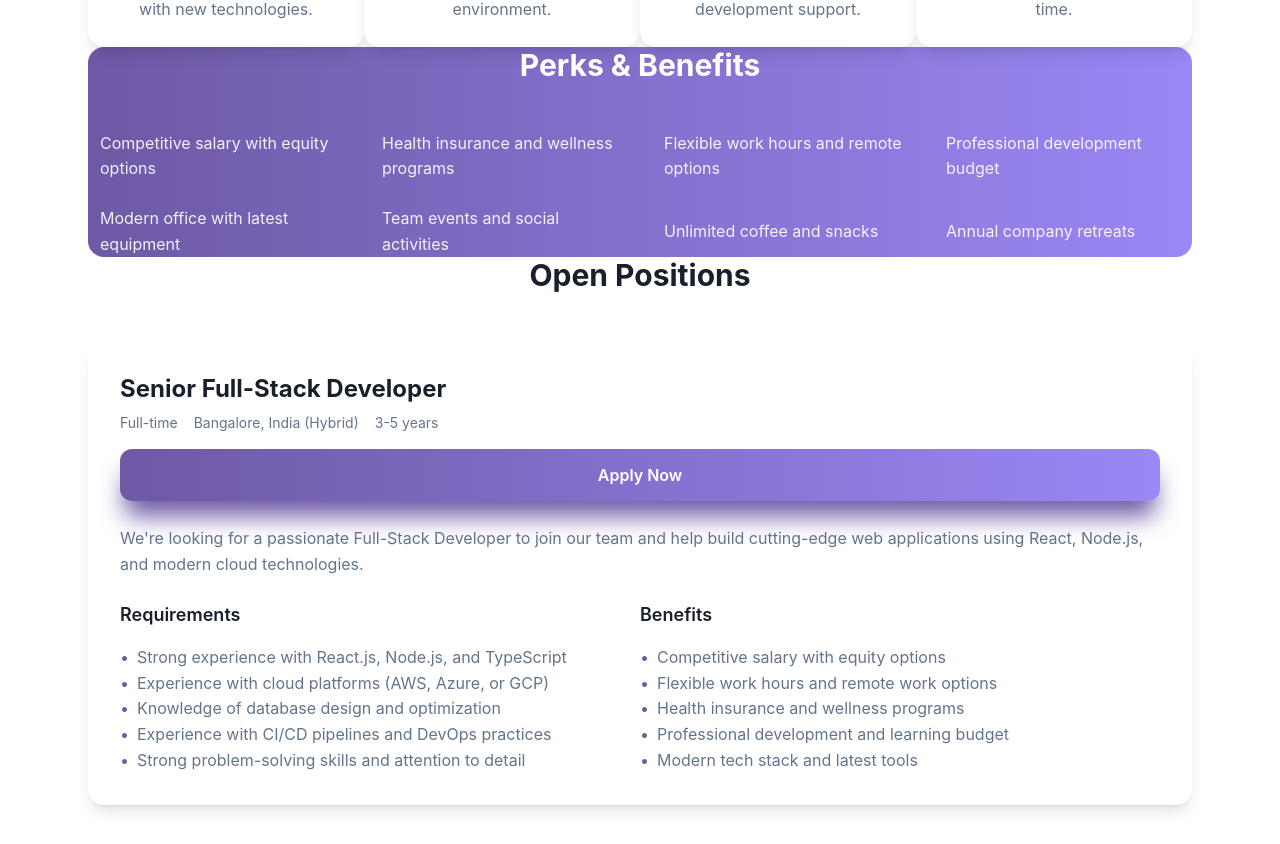
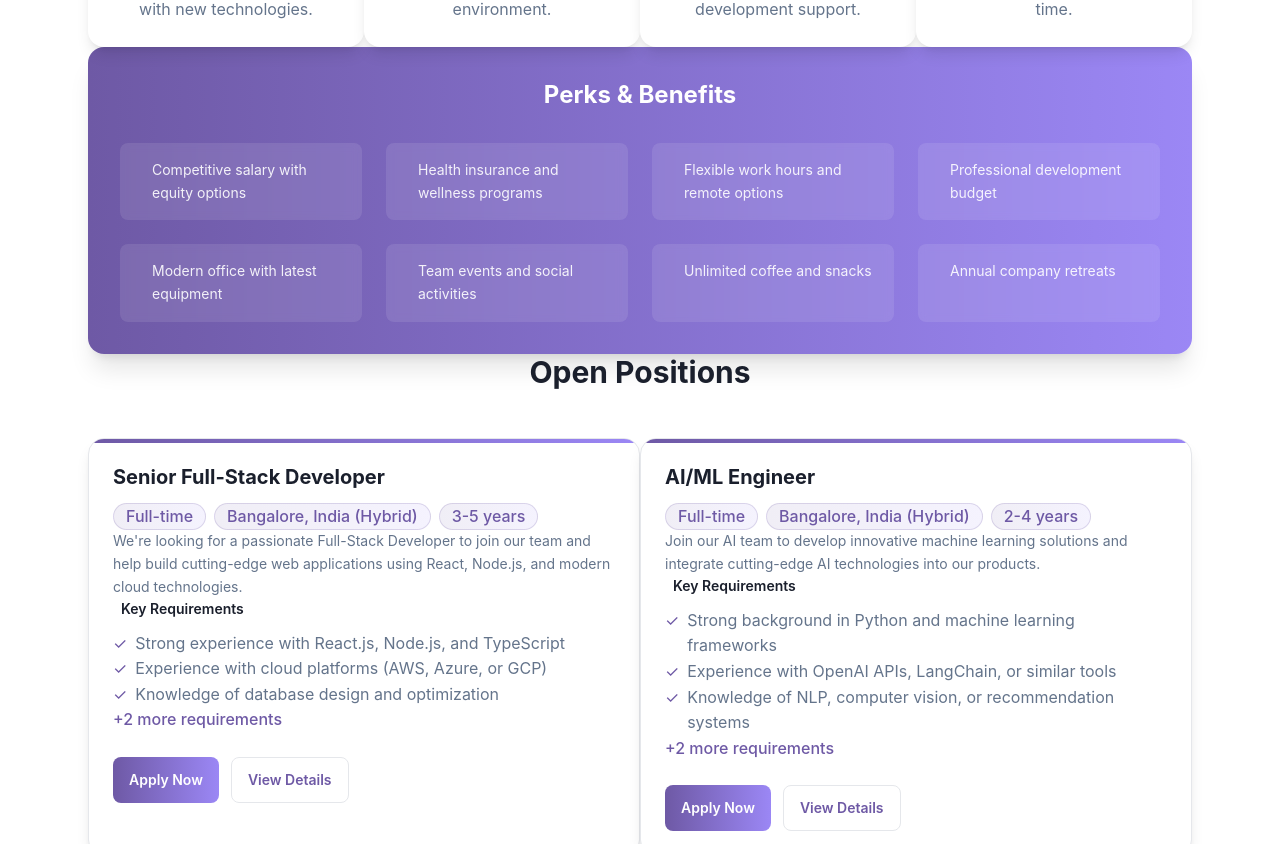
Before and after one commit to rastogi30/Mindor-tech, a Next.js app: page /careers in a window 1280 px wide. Shown: the part 1154-1998 px from the top of the page. Built offline with nearby package versions, Linux system fonts and the light colour scheme.

Commit message:
career page ui fixed

```diff
--- a/pages/careers.tsx
+++ b/pages/careers.tsx
@@ -231,19 +231,24 @@ const CareersPage: React.FC = () => {
             animate={{ opacity: 1, y: 0 }}
             transition={{ duration: 0.6, delay: 0.4 }}
           >
-            <div className="bg-gradient-to-r from-primary to-primary-light rounded-2xl p-12 text-white">
-              <h2 className="text-3xl font-bold text-center mb-12">Perks & Benefits</h2>
-              <div className="grid md:grid-cols-2 lg:grid-cols-4 gap-6">
+            <div className="bg-gradient-to-r from-primary to-primary-light rounded-2xl p-8 sm:p-12 text-white shadow-xl">
+              <h2 className="text-2xl sm:text-3xl font-bold text-center mb-8 sm:mb-12">
+                Perks & Benefits
+              </h2>
+              <div className="grid sm:grid-cols-2 lg:grid-cols-4 gap-6 lg:gap-8">
                 {perks.map((perk, index) => (
                   <motion.div
                     key={index}
-                    className="flex items-center gap-3"
+                    className="flex items-start gap-4 p-4 rounded-lg bg-white/10 backdrop-blur-sm hover:bg-white/20 transition-all duration-300 group"
                     initial={{ opacity: 0, x: -20 }}
                     animate={{ opacity: 1, x: 0 }}
                     transition={{ duration: 0.6, delay: 0.5 + index * 0.1 }}
+                    whileHover={{ scale: 1.02, y: -2 }}
                   >
-                    <div className="w-2 h-2 bg-white rounded-full"></div>
-                    <span className="text-white/90">{perk}</span>
+                    <div className="w-3 h-3 bg-white rounded-full flex-shrink-0 mt-1 group-hover:scale-110 transition-transform duration-300"></div>
+                    <span className="text-white/90 text-sm sm:text-base leading-relaxed group-hover:text-white transition-colors duration-300">
+                      {perk}
+                    </span>
                   </motion.div>
                 ))}
               </div>
@@ -259,67 +264,74 @@ const CareersPage: React.FC = () => {
             transition={{ duration: 0.6, delay: 0.5 }}
           >
             <h2 className="text-3xl font-bold text-text-primary text-center mb-12">Open Positions</h2>
-            <div className="space-y-8">
+            <div className="grid grid-cols-1 md:grid-cols-2 lg:grid-cols-3 gap-8 lg:gap-12 w-full">
               {jobPositions.map((job, index) => (
                 <motion.div
                   key={index}
-                  className="bg-white rounded-2xl p-8 shadow-lg hover:shadow-xl transition-shadow duration-300"
+                  className="bg-white rounded-2xl p-6 shadow-lg hover:shadow-2xl transition-all duration-300 group border border-gray-100 hover:border-primary/20 overflow-hidden relative h-full flex flex-col"
                   initial={{ opacity: 0, y: 20 }}
                   animate={{ opacity: 1, y: 0 }}
                   transition={{ duration: 0.6, delay: 0.6 + index * 0.1 }}
+                  whileHover={{ y: -8, scale: 1.02 }}
                 >
-                  <div className="flex flex-col lg:flex-row lg:items-center lg:justify-between mb-6">
-                    <div>
-                      <h3 className="text-2xl font-bold text-text-primary mb-2">{job.title}</h3>
-                      <div className="flex flex-wrap gap-4 text-sm text-text-secondary">
-                        <span className="flex items-center gap-1">
-                          <span className="w-2 h-2 bg-primary rounded-full"></span>
+                  {/* Gradient overlay */}
+                  <div className="absolute top-0 left-0 w-full h-1 bg-gradient-to-r from-primary to-primary-light"></div>
+                  <div className="mb-5">
+                    <h3 className="text-xl font-bold text-text-primary mb-3 group-hover:text-primary transition-colors duration-300">
+                      {job.title}
+                    </h3>
+                    <div className="flex flex-wrap gap-2 text-xs">
+                      <span className="bg-gradient-to-r from-primary/10 to-primary-light/10 text-primary px-3 py-1.5 rounded-full border border-primary/20 font-medium">
                         {job.type}
                       </span>
-                        <span className="flex items-center gap-1">
-                          <span className="w-2 h-2 bg-primary rounded-full"></span>
+                      <span className="bg-gradient-to-r from-primary/10 to-primary-light/10 text-primary px-3 py-1.5 rounded-full border border-primary/20 font-medium">
                         {job.location}
                       </span>
-                        <span className="flex items-center gap-1">
-                          <span className="w-2 h-2 bg-primary rounded-full"></span>
+                      <span className="bg-gradient-to-r from-primary/10 to-primary-light/10 text-primary px-3 py-1.5 rounded-full border border-primary/20 font-medium">
                         {job.experience}
                       </span>
                     </div>
                   </div>
+
+                  <p className="text-text-secondary text-sm mb-5 leading-relaxed line-clamp-3">
+                    {job.description}
+                  </p>
+
+                  <div className="space-y-4 mb-6">
+                    <div>
+                      <h4 className="text-sm font-semibold text-text-primary mb-3 flex items-center gap-2">
+                        <span className="w-2 h-2 bg-primary rounded-full"></span>
+                        Key Requirements
+                      </h4>
+                      <ul className="space-y-2">
+                        {job.requirements.slice(0, 3).map((req, reqIndex) => (
+                          <li key={reqIndex} className="flex items-start gap-2 text-xs text-text-secondary">
+                            <span className="text-primary mt-1 text-xs">✓</span>
+                            <span className="line-clamp-2">{req}</span>
+                          </li>
+                        ))}
+                        {job.requirements.length > 3 && (
+                          <li className="text-xs text-primary font-medium pl-4">+{job.requirements.length - 3} more requirements</li>
+                        )}
+                      </ul>
+                    </div>
+                  </div>
+
+                  <div className="flex gap-3 mt-auto">
                     <motion.button
-                      className="btn btn-primary mt-4 lg:mt-0"
-                      whileHover={{ scale: 1.05 }}
-                      whileTap={{ scale: 0.95 }}
+                      className="flex-1 bg-gradient-to-r from-primary to-primary-light text-white py-3 px-4 rounded-lg text-sm font-semibold hover:shadow-lg transition-all duration-300 group-hover:from-primary-dark group-hover:to-primary"
+                      whileHover={{ scale: 1.02 }}
+                      whileTap={{ scale: 0.98 }}
                     >
                       Apply Now
                     </motion.button>
-                  </div>
-
-                  <p className="text-text-secondary mb-6 leading-relaxed">{job.description}</p>
-
-                  <div className="grid md:grid-cols-2 gap-8">
-                    <div>
-                      <h4 className="text-lg font-semibold text-text-primary mb-4">Requirements</h4>
-                      <ul className="space-y-2">
-                        {job.requirements.map((req, reqIndex) => (
-                          <li key={reqIndex} className="flex items-start gap-2 text-text-secondary">
-                            <span className="text-primary mt-1">•</span>
-                            {req}
-                          </li>
-                        ))}
-                      </ul>
-                    </div>
-                    <div>
-                      <h4 className="text-lg font-semibold text-text-primary mb-4">Benefits</h4>
-                      <ul className="space-y-2">
-                        {job.benefits.map((benefit, benefitIndex) => (
-                          <li key={benefitIndex} className="flex items-start gap-2 text-text-secondary">
-                            <span className="text-primary mt-1">•</span>
-                            {benefit}
-                          </li>
-                        ))}
-                      </ul>
-                    </div>
+                    <motion.button
+                      className="px-4 py-3 border border-primary text-primary rounded-lg text-sm font-semibold hover:bg-primary hover:text-white transition-all duration-300"
+                      whileHover={{ scale: 1.02 }}
+                      whileTap={{ scale: 0.98 }}
+                    >
+                      View Details
+                    </motion.button>
                   </div>
                 </motion.div>
               ))}
```
Lines whose indentation alone changed are shown as unchanged.
